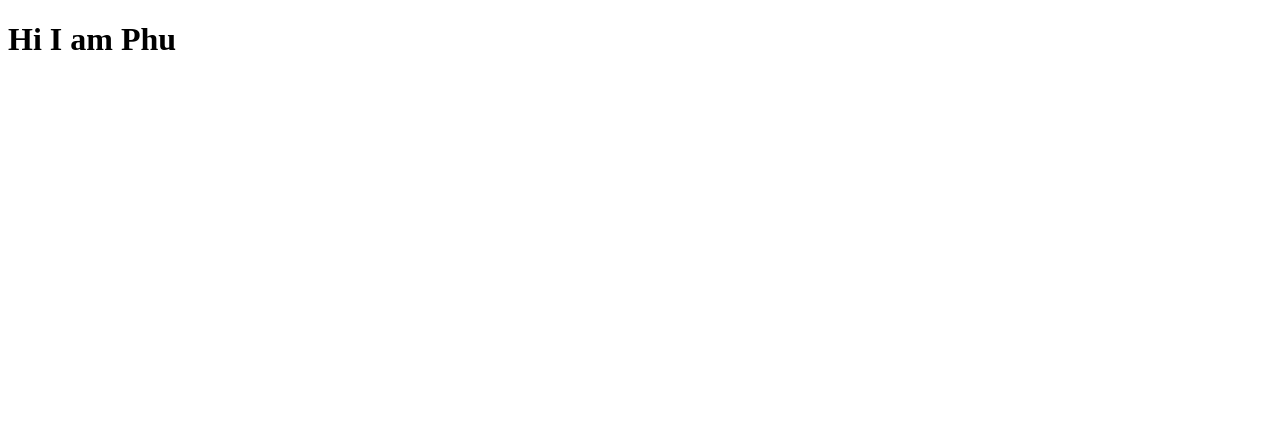
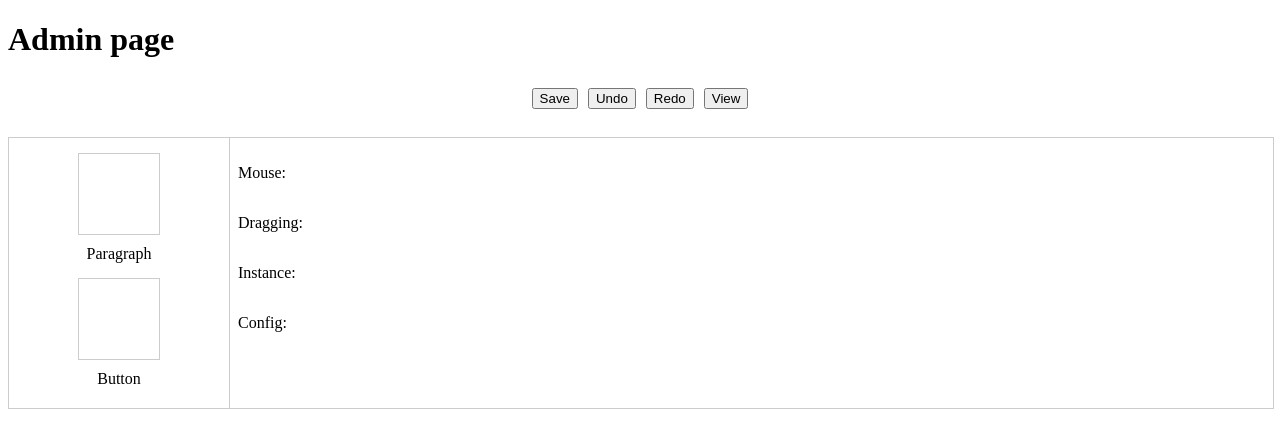
Before and after one commit to dndphu/coding-challenge, a Nuxt app: page /admin in a window 1280 px wide. Shown: the top 448 px of the page. Built offline with nearby package versions, Linux system fonts and the light colour scheme.

Commit message:
add admin page
- add layout admin page
- handle drag, drop component

```diff
--- a/app.vue
+++ b/app.vue
@@ -1,6 +1,5 @@
 <template>
-  <div>
-    <h1>Hi I am Phu</h1>
-    <!-- <NuxtWelcome /> -->
-  </div>
+  <nuxt-layout>
+    <nuxt-page />
+  </nuxt-layout>
 </template>
--- /dev/null
+++ b/pages/admin.vue
@@ -0,0 +1,140 @@
+<script setup lang="ts">
+const componentList = [
+  {
+    type: 'elementParagraph',
+    label: 'Paragraph',
+    component: 'Paragraph'
+  },
+  {
+    type: 'elementButton',
+    label: 'Button',
+    component: 'Button'
+  }
+]
+const components = ref([]) as any
+
+//method
+const dragStart = (event: DragEvent, index: number, data: any) => {
+  Object.keys(data).map((el) => {
+    event.dataTransfer?.setData(el, data[el])
+  })
+}
+const drop = (event:DragEvent, index: number)=>{
+  console.log('drop');
+}
+const addComponent = (event: DragEvent) => {
+  const type = event.dataTransfer?.getData('type')
+  const label = event.dataTransfer?.getData('label')
+  const component = event.dataTransfer?.getData('component')
+  const componentResult = {
+    type,
+    label,
+    component,
+    props: {}
+  }
+  components.value.push(componentResult)
+}
+</script>
+
+<template>
+  <div class="admin-page">
+    <h1>Admin page</h1>
+    <div class="control">
+      <button>Save</button>
+      <button>Undo</button>
+      <button>Redo</button>
+      <button>View</button>
+    </div>
+    <div class="component-builder">
+      <div class="component-list">
+        <div v-for="(component, index) in componentList" :draggable="true" :key="index"
+          @dragstart="dragStart($event, index, component)" @dragover.prevent class="component">
+          <div class="example"></div>
+          {{ component.label }}
+        </div>
+      </div>
+      <div
+        class="component-attribute"
+        @dragover.prevent
+        @drop="addComponent($event)"
+      >
+        <p>Mouse:</p>
+        <p>Dragging:</p>
+        <p>Instance:</p>
+        <p>Config:</p>
+      </div>
+
+      <div class="component-view">
+        <div v-for="(component, index) in components" :key="index">
+          {{ component.label }}
+        </div>
+        <!-- handle show component -->
+      </div>
+    </div>
+  </div>
+</template>
+
+<style scoped>
+.admin-page {
+  display: block;
+}
+
+.control {
+  margin: 20px 0;
+  display: flex;
+  flex-direction: row;
+  justify-content: center;
+  gap: 10px;
+  padding: 8px;
+}
+
+.component-builder {
+  display: flex;
+  flex-direction: row;
+  width: 100%;
+  border: 1px solid #ccc;
+}
+
+.component-list {
+  width: 200px;
+  padding: 10px;
+  border-right: 1px solid #ccc;
+}
+
+.component-list>.component {
+  margin-bottom: 5px;
+  padding: 5px;
+  cursor: move;
+  display: flex;
+  flex-direction: column;
+  justify-content: center;
+  align-items: center;
+}
+
+.component-list>.component:hover {
+  background-color: #fafafa;
+  overflow: 0.3;
+}
+
+.example {
+  width: 80px;
+  height: 80px;
+  border: 1px solid #ccc;
+  margin-bottom: 10px;
+}
+
+.component-attribute {
+  padding: 10px 8px;
+  display: flex;
+  flex-direction: column;
+  flex: 1
+}
+.component-view{
+  display: flex;
+  flex-direction: column;
+  gap:10px;
+  flex:1;
+  padding: 10px;
+  max-width: 500px
+}
+</style>
--- /dev/null
+++ b/pages/index.vue
@@ -0,0 +1,14 @@
+<template>
+  <div>
+    <h1>Hi I am Phu</h1>
+    <nuxt-link to="/admin"> Go to Admin page</nuxt-link>
+  </div>
+</template>
+
+<script setup lang="ts">
+
+</script>
+
+<style scoped>
+
+</style>
```
